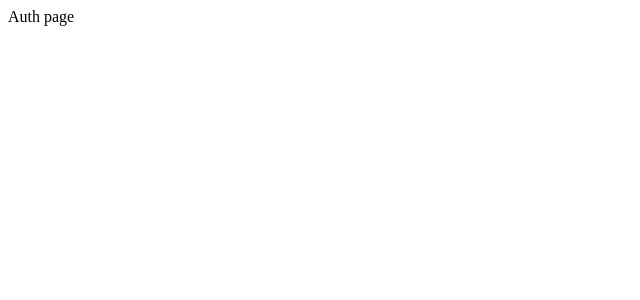
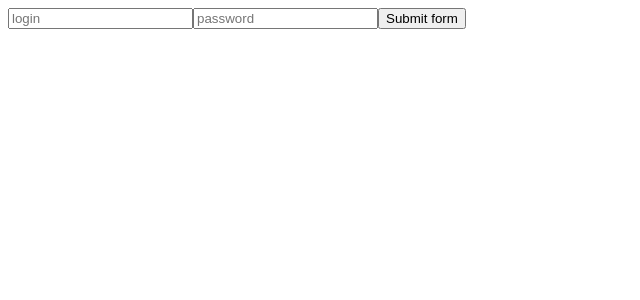
Before and after one commit to Vsevolod021/messenger-typescript, a React (Vite) app in the folder client/: page /auth in a window 1280 px wide. Shown: the top 300 px of the page, without its empty margins (0-640 px from the left). Built offline with nearby package versions, Linux system fonts and the light colour scheme.

Commit message:
updated fetchData and made form for auth in vanilla React

```diff
--- a/client/src/Pages/Auth.tsx
+++ b/client/src/Pages/Auth.tsx
@@ -1,5 +1,51 @@
+import authService from '@/services/auth.service';
+import { useNavigate } from 'react-router-dom';
+import { useState } from 'react';
+
 const Page = () => {
-  return <div className="auth-page">Auth page</div>;
+  const navigate = useNavigate();
+
+  const [form, setForm] = useState<{ login: string; password: string }>({
+    login: '',
+    password: ''
+  });
+
+  const onChange = (event: React.ChangeEvent<HTMLInputElement>) => {
+    const { name, value } = event.target;
+
+    setForm({ ...form, [name]: value });
+  };
+
+  const onSubmit = (event: React.ChangeEvent<HTMLFormElement>) => {
+    event.preventDefault();
+
+    authService
+      .logIn(form)
+      .then(() => navigate('/main'))
+      .catch((e) => alert(e));
+  };
+
+  return (
+    <div className="auth-page">
+      <form onSubmit={onSubmit}>
+        <input
+          value={form.login}
+          onChange={onChange}
+          placeholder="login"
+          type="text"
+          name="login"
+        />
+        <input
+          value={form.password}
+          onChange={onChange}
+          placeholder="password"
+          type="password"
+          name="password"
+        />
+        <button type="submit">Submit form</button>
+      </form>
+    </div>
+  );
 };
 
 export default Page;
--- a/client/src/services/api.service.ts
+++ b/client/src/services/api.service.ts
@@ -4,15 +4,25 @@ class Api {
   jsonHeaders = { 'Content-Type': 'application/json' };
 
   async fetchData(url: string, method: Method = 'GET', body: object = {}) {
-    const token = JSON.parse(localStorage.getItem('token') || '').access_token;
+    const localStorageData = JSON.parse(localStorage.getItem('token') || '{}');
+    const token = localStorageData?.access_token || '';
+
     const headers = { ...this.jsonHeaders, Authorization: `Bearer ${token}` };
-
     const options = { method, headers, body: JSON.stringify(body) };
 
     const response = await fetch(url, options);
 
+    if (response.status === 401) {
+      const { router } = await import('@/router');
+
+      localStorage.removeItem('token');
+      router.navigate('/auth');
+    }
+
     if (!response.ok) {
-      throw new Error('Error');
+      const ErrorData = await response.json();
+
+      throw new Error(ErrorData.message);
     }
 
     return await response.json();
```
